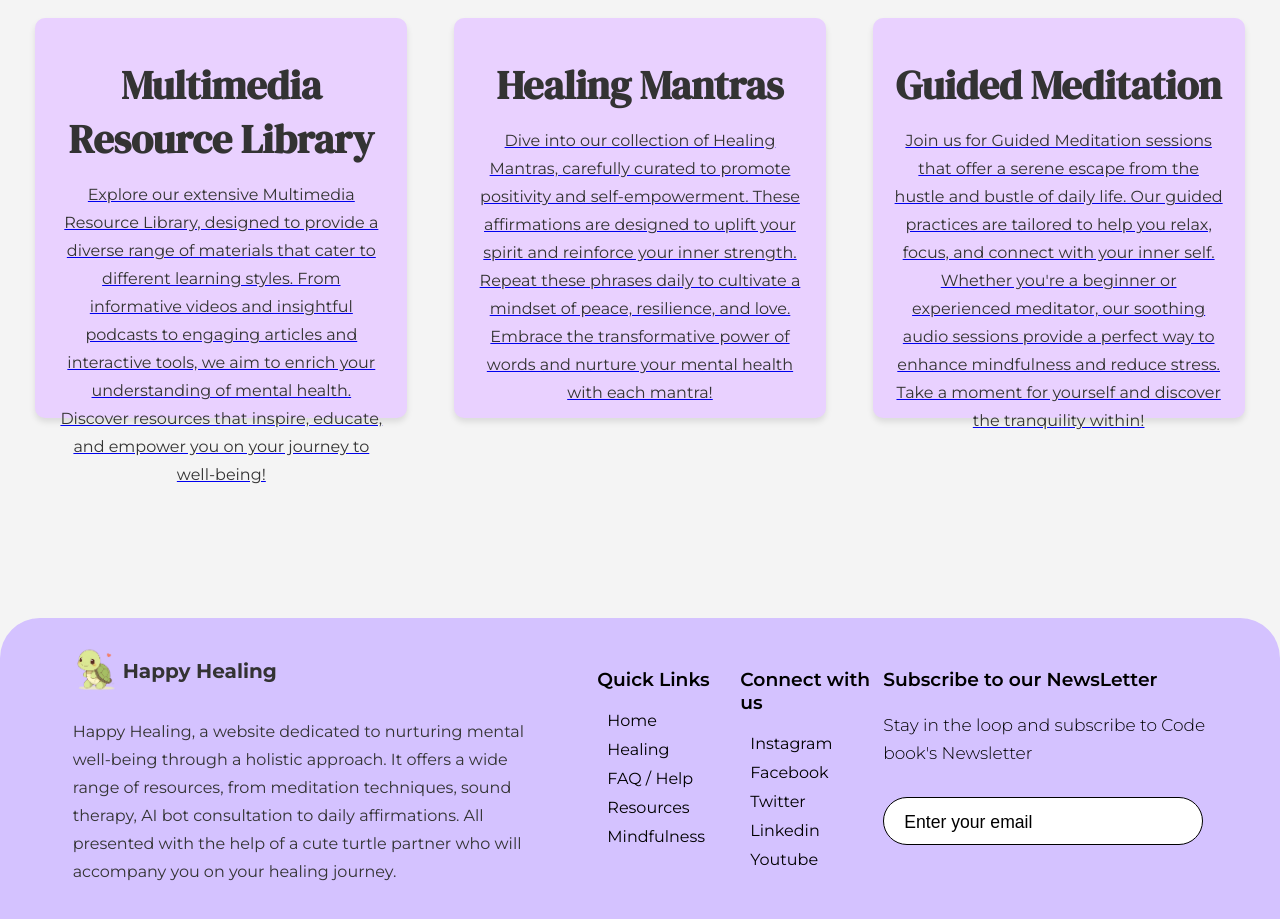
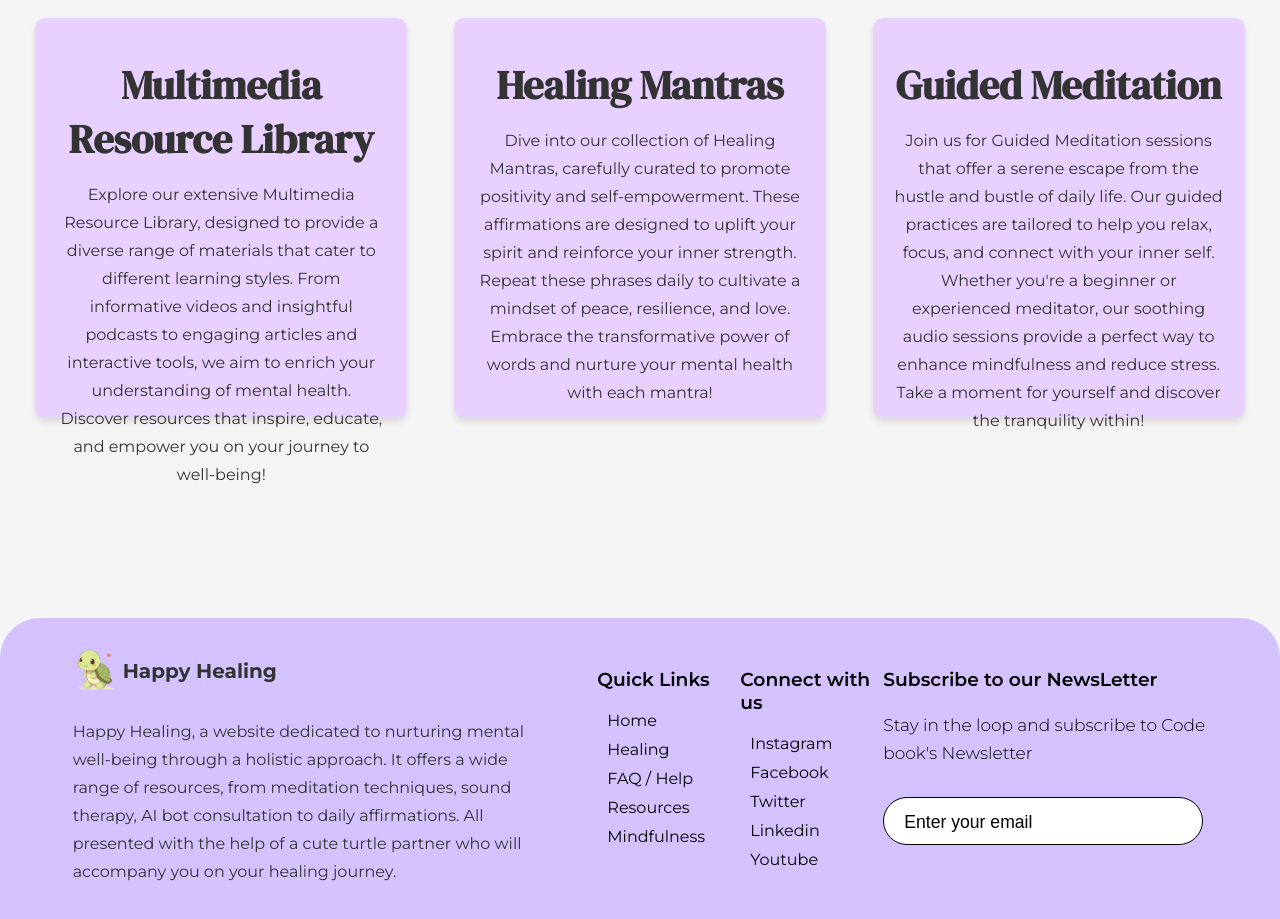
Before and after one commit to Shreyaa173/Happy-Healing, a React (Vite) app: page / in a window 1280 px wide. Shown: the part 1920-2839 px from the top of the page. Built offline with nearby package versions, Linux system fonts and the light colour scheme; a small style sheet from the web is missing; a web font is replaced by a local one.

Commit message:
a link correct

```diff
--- a/src/components/Facilities/Facilities.css
+++ b/src/components/Facilities/Facilities.css
@@ -53,6 +53,11 @@
     font-family: "DM Serif Display", serif;
   }
 
+  a{
+    text-decoration: none;
+    color: rgb(70, 41, 81)fc;
+  }
+
   p{
     color: white;
     font-size: 16px;
```
